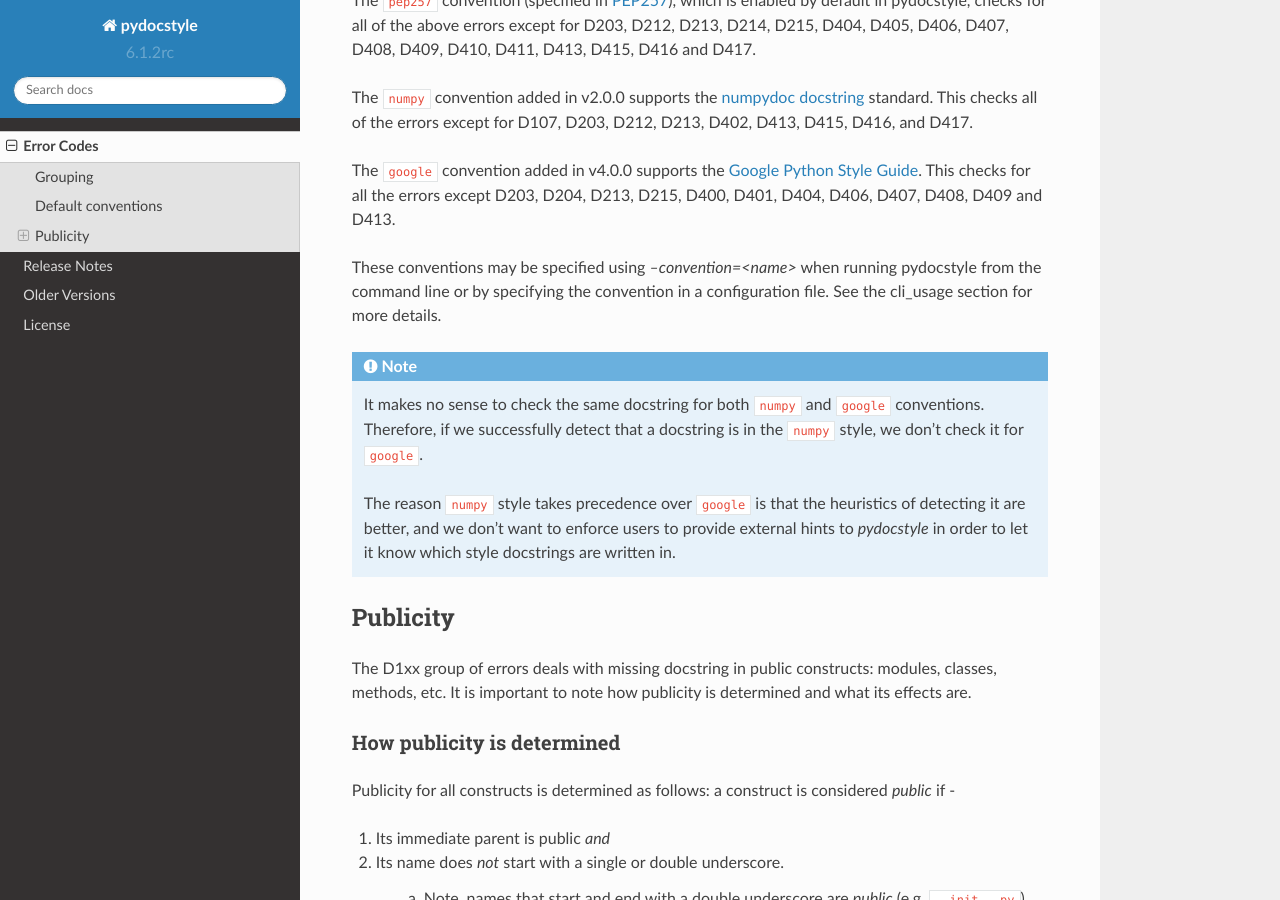
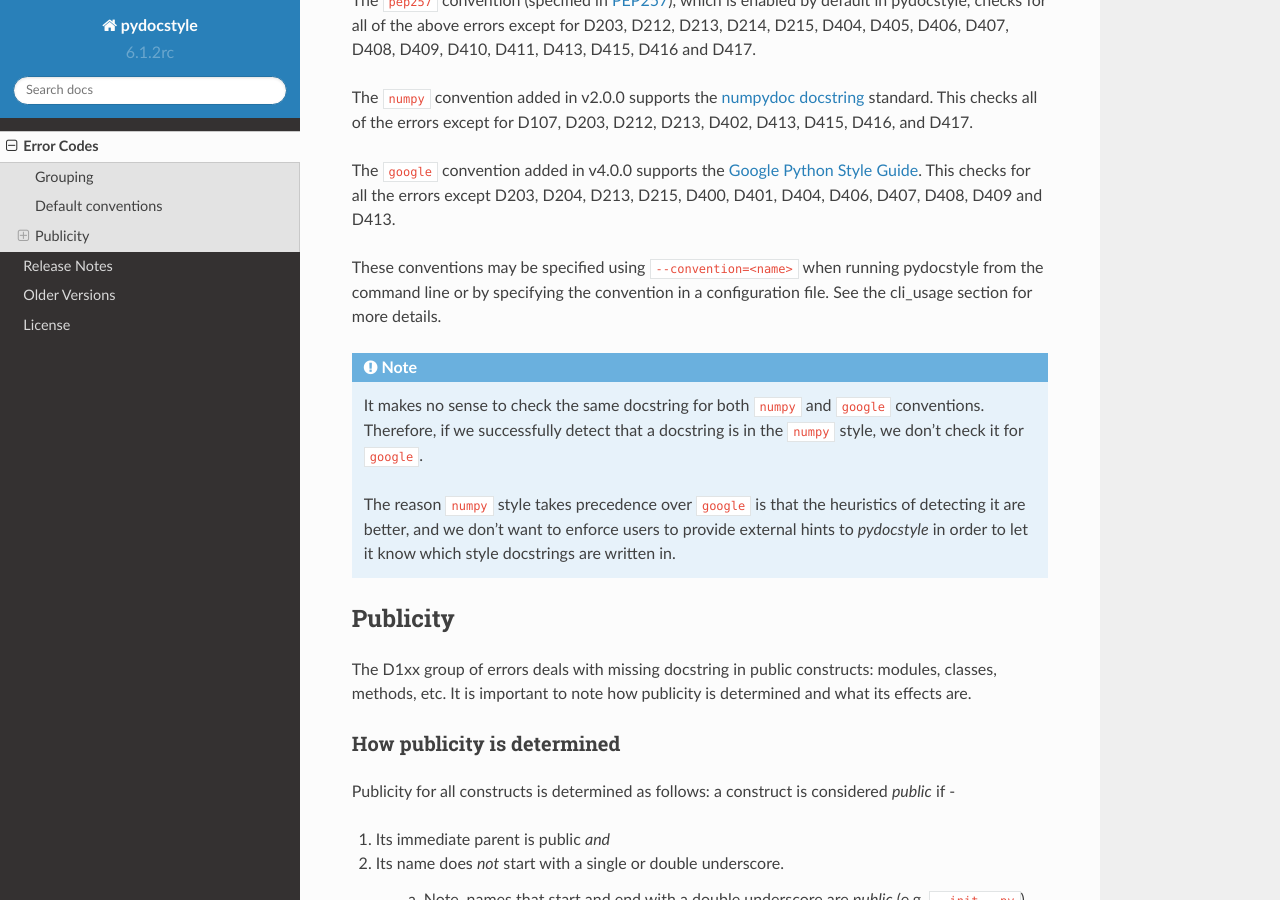
Before and after one commit to PyCQA/pydocstyle, a Sphinx documentation site: the page built from docs/error_codes.rst, in a window 1280 px wide and 900 px high, scrolled down 356 px. Built offline with Sphinx 7.4.7 and the Read the Docs theme 2.0.0, drawn with Linux system fonts in a browser that asks for light colours; pages that are not in the unit, such as notebooks, are missing from menus; the version number is read from the project's files by our own code.

Commit message:
docs: Fix double-dash converted to en-dash (#579)

```diff
--- a/docs/error_codes.rst
+++ b/docs/error_codes.rst
@@ -27,7 +27,7 @@ Guide <https://google.github.io/styleguide/pyguide.html>`_. This checks for
 all the errors except D203, D204, D213, D215, D400, D401, D404, D406, D407,
 D408, D409 and D413.
 
-These conventions may be specified using `--convention=<name>` when
+These conventions may be specified using ``--convention=<name>`` when
 running pydocstyle from the command line or by specifying the
 convention in a configuration file.  See the :ref:`cli_usage` section
 for more details.
```
